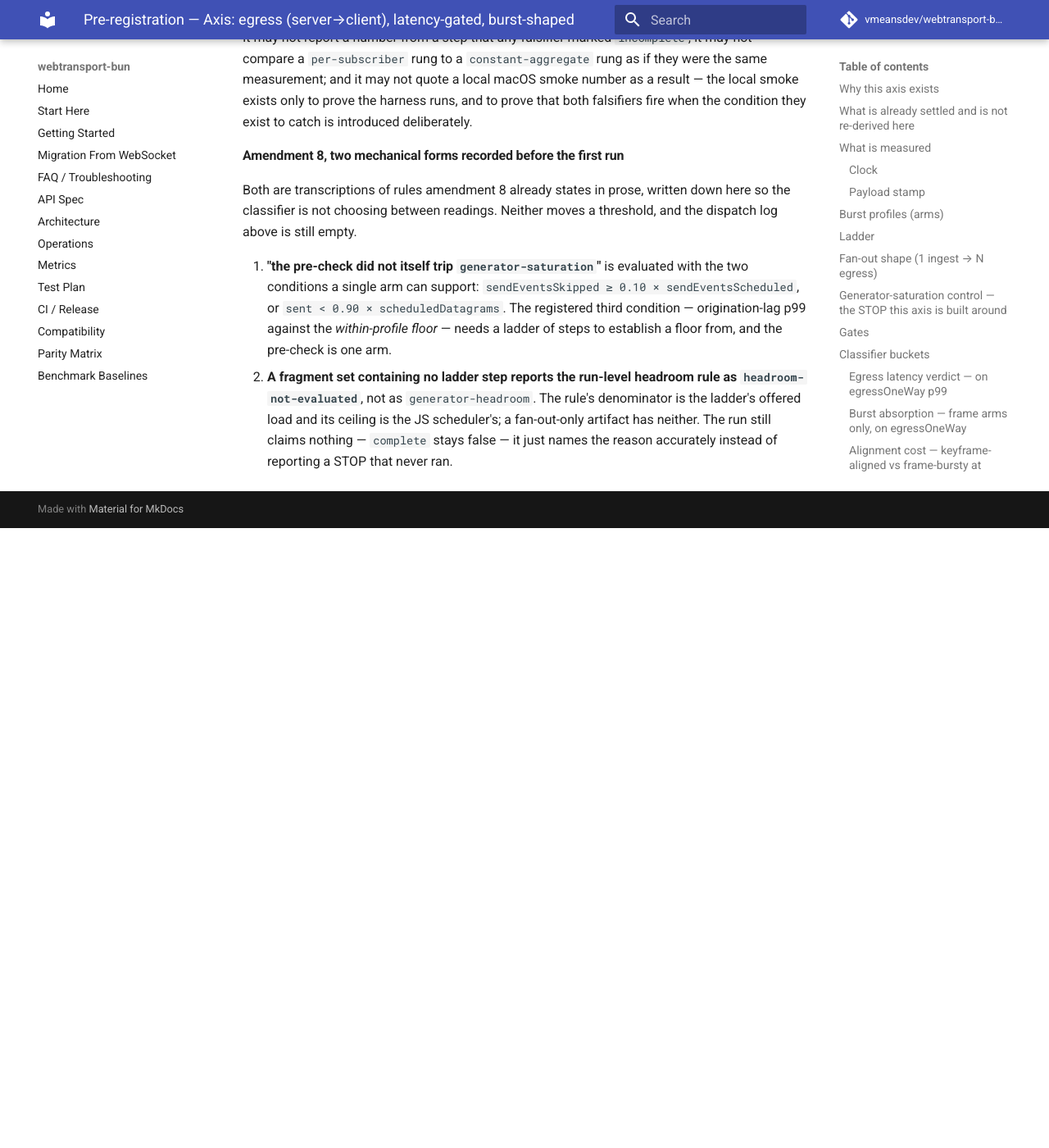
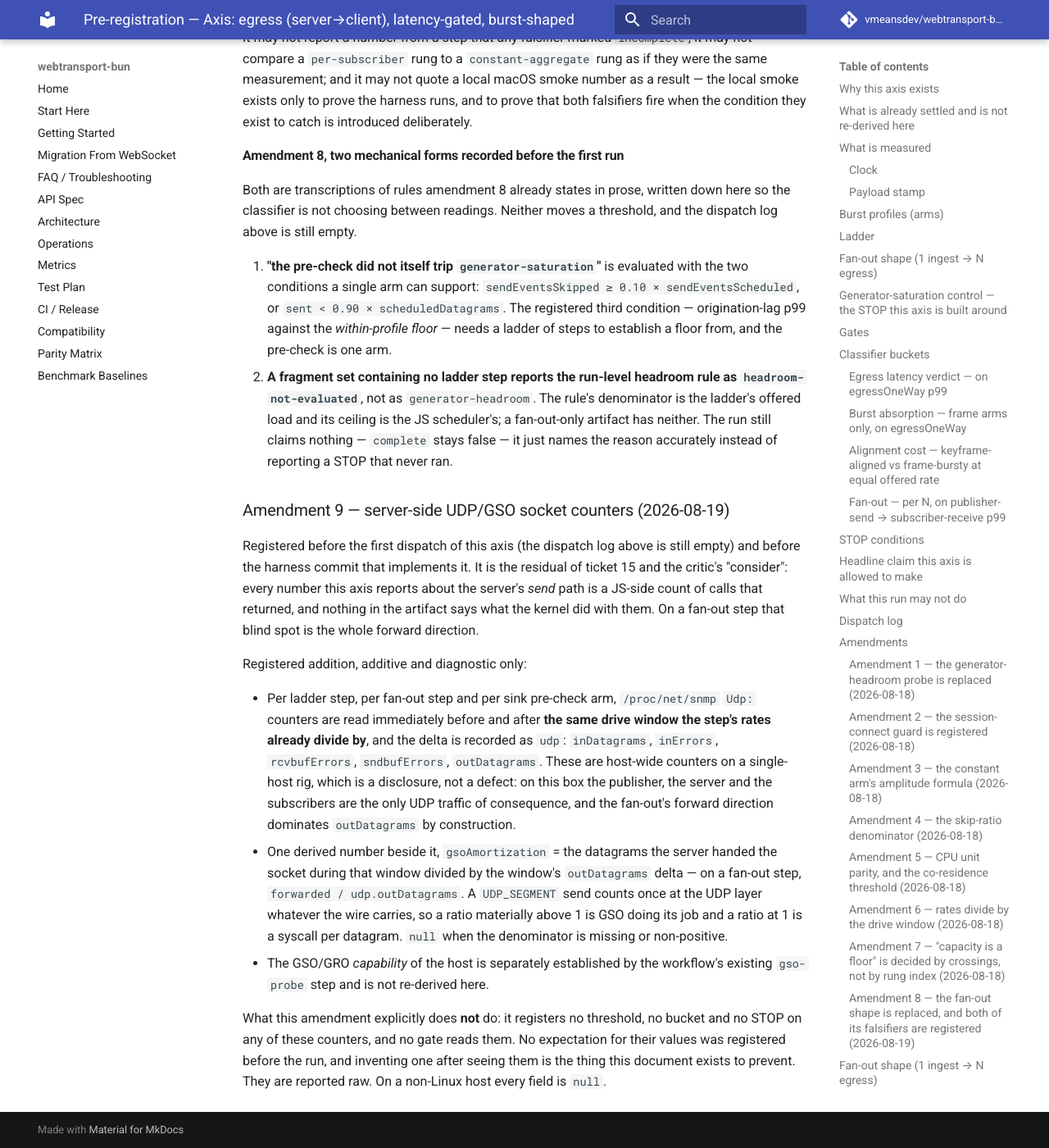
Before and after one commit to vmeansdev/webtransport-bun, an MkDocs documentation site: the page built from docs/research/preregistrations/egress.md, in a window 1280 px wide and 1400 px high, scrolled down 16867 px. Shown: the whole window at 82% size. Built offline with MkDocs 1.6.1 and Material for MkDocs 9.7.7, drawn with Linux system fonts in a browser that asks for light colours; comment, search, counter and statistics services are not loaded; before the commit the page ends 17511 px from its top, so only the background shows below that.

Commit message:
Register gate G4's forward emitter, its room-figure formula and the axis's missing socket counters, so the SFU question is contracted before the harness that answers it is touched.

```diff
--- a/docs/research/preregistrations/egress.md
+++ b/docs/research/preregistrations/egress.md
@@ -716,3 +716,37 @@
    scheduler's; a fan-out-only artifact has neither. The run still claims
    nothing — `complete` stays false — it just names the reason accurately
    instead of reporting a STOP that never ran.
+
+### Amendment 9 — server-side UDP/GSO socket counters (2026-08-19)
+
+Registered before the first dispatch of this axis (the dispatch log above is
+still empty) and before the harness commit that implements it. It is the
+residual of ticket 15 and the critic's "consider": every number this axis
+reports about the server's *send* path is a JS-side count of calls that
+returned, and nothing in the artifact says what the kernel did with them. On a
+fan-out step that blind spot is the whole forward direction.
+
+Registered addition, additive and diagnostic only:
+
+- Per ladder step, per fan-out step and per sink pre-check arm, `/proc/net/snmp`
+  `Udp:` counters are read immediately before and after **the same drive window
+  the step's rates already divide by**, and the delta is recorded as `udp`:
+  `inDatagrams`, `inErrors`, `rcvbufErrors`, `sndbufErrors`, `outDatagrams`.
+  These are host-wide counters on a single-host rig, which is a disclosure, not
+  a defect: on this box the publisher, the server and the subscribers are the
+  only UDP traffic of consequence, and the fan-out's forward direction dominates
+  `outDatagrams` by construction.
+- One derived number beside it, `gsoAmortization` = the datagrams the server
+  handed the socket during that window divided by the window's `outDatagrams`
+  delta — on a fan-out step, `forwarded / udp.outDatagrams`. A `UDP_SEGMENT`
+  send counts once at the UDP layer whatever the wire carries, so a ratio
+  materially above 1 is GSO doing its job and a ratio at 1 is a syscall per
+  datagram. `null` when the denominator is missing or non-positive.
+- The GSO/GRO *capability* of the host is separately established by the
+  workflow's existing `gso-probe` step and is not re-derived here.
+
+What this amendment explicitly does **not** do: it registers no threshold, no
+bucket and no STOP on any of these counters, and no gate reads them. No
+expectation for their values was registered before the run, and inventing one
+after seeing them is the thing this document exists to prevent. They are
+reported raw. On a non-Linux host every field is `null`.
```
Also changed, not shown: docs/research/preregistrations/g4-sfu.md (added, +170 -0 lines).
